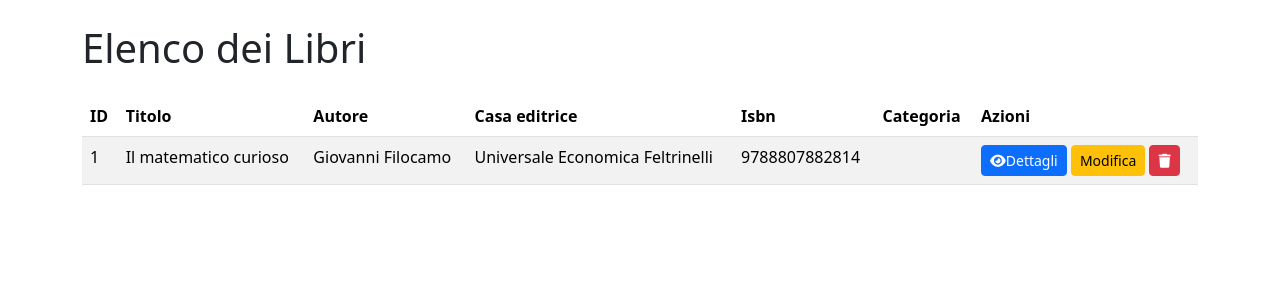
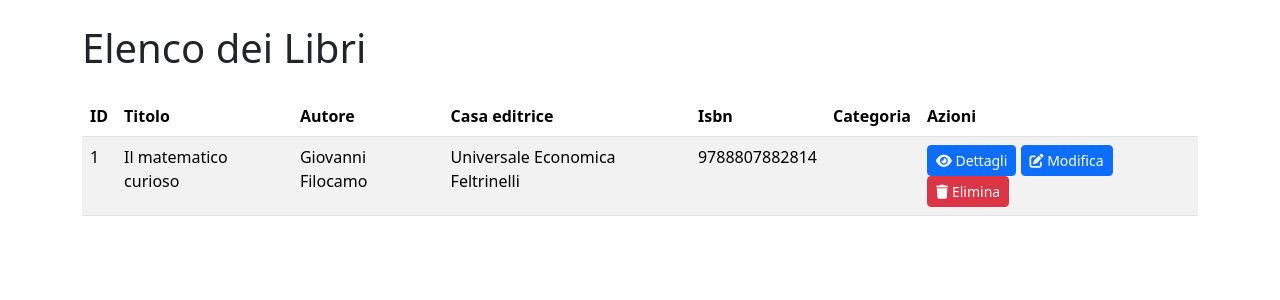
Before and after one commit to goten82/libreria, a Flask app: page /api/libri in a window 1280 px wide. Shown: the part 56-356 px from the top of the page. Run offline with Flask 3, Linux system fonts and the light colour scheme.

Commit message:
sistemati bottoni sulla lista ed eliminato codice commentato

```diff
--- a/templates/elenco_libri.html
+++ b/templates/elenco_libri.html
@@ -24,11 +24,12 @@
             <td>{{ libro.isbn }}</td>
             <td>{{ libro.categoria }}</td>
             <td>
-                <a href="/api/libro/{{ libro.id }}" class="btn btn-primary btn-sm"><i
-                        class="fas fa-eye"></i>Dettagli</a>
-                <a href="/api/libro/{{ libro.id }}/edit" class="btn btn-warning btn-sm">Modifica</a>
+                <a href="/api/libro/{{ libro.id }}" class="btn btn-primary btn-sm"><i class="fa-solid fa-eye"></i>
+                    Dettagli </a>
+                <a href="/api/libro/{{ libro.id }}/edit" class="btn btn-primary btn-sm"><i
+                        class="fa-solid fa-pen-to-square"></i> Modifica </a>
                 <a href="#" class="btn btn-danger btn-sm" onclick="eliminaLibro({{ libro.id }})"><i
-                        class="fa-solid fa-trash"></i></a>
+                        class="fa-solid fa-trash"></i> Elimina </a>
             </td>
         </tr>
         {% endfor %}
```
Also changed, not shown: templates/libri.html (+0 -35 lines).
